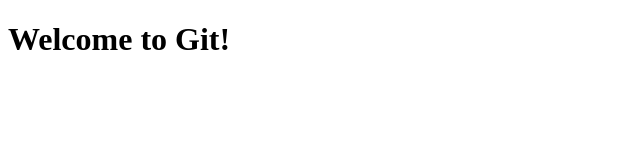
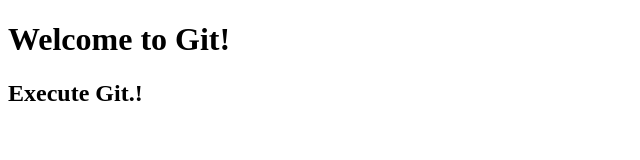
Before and after one commit to Rashmitha-talla/GitRepo, a plain HTML site: page index.html in a window 1280 px wide. Shown: the whole page, without its empty margins (0-640 px from the left). Drawn offline with Linux system fonts and the light colour scheme.

Commit message:
Changes made in git

```diff
--- a/index.html
+++ b/index.html
@@ -7,5 +7,6 @@
 </head>
 <body>
     <h1>Welcome to Git!</h1>
+    <h2>Execute Git.!</h2>
 </body>
 </html>
```
